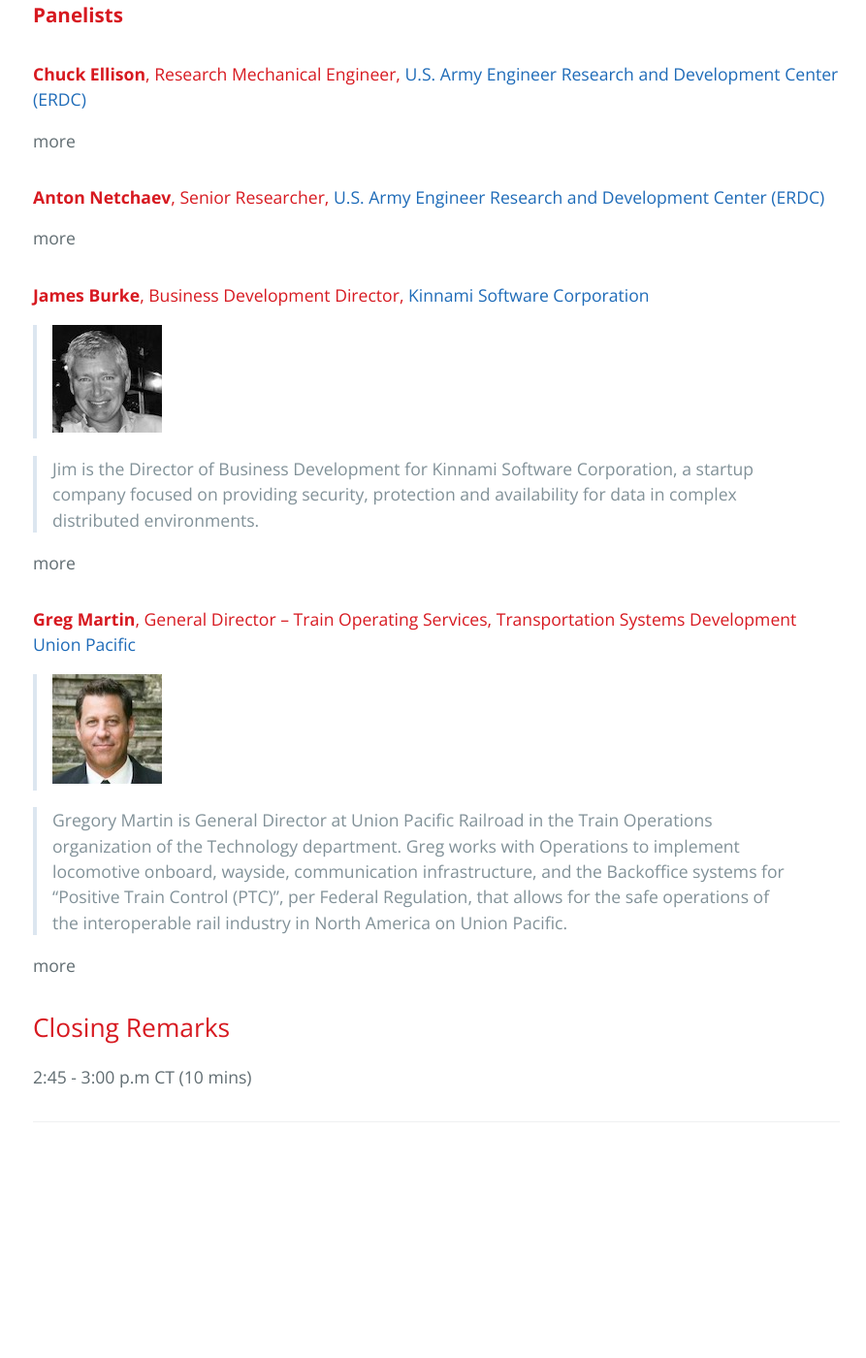
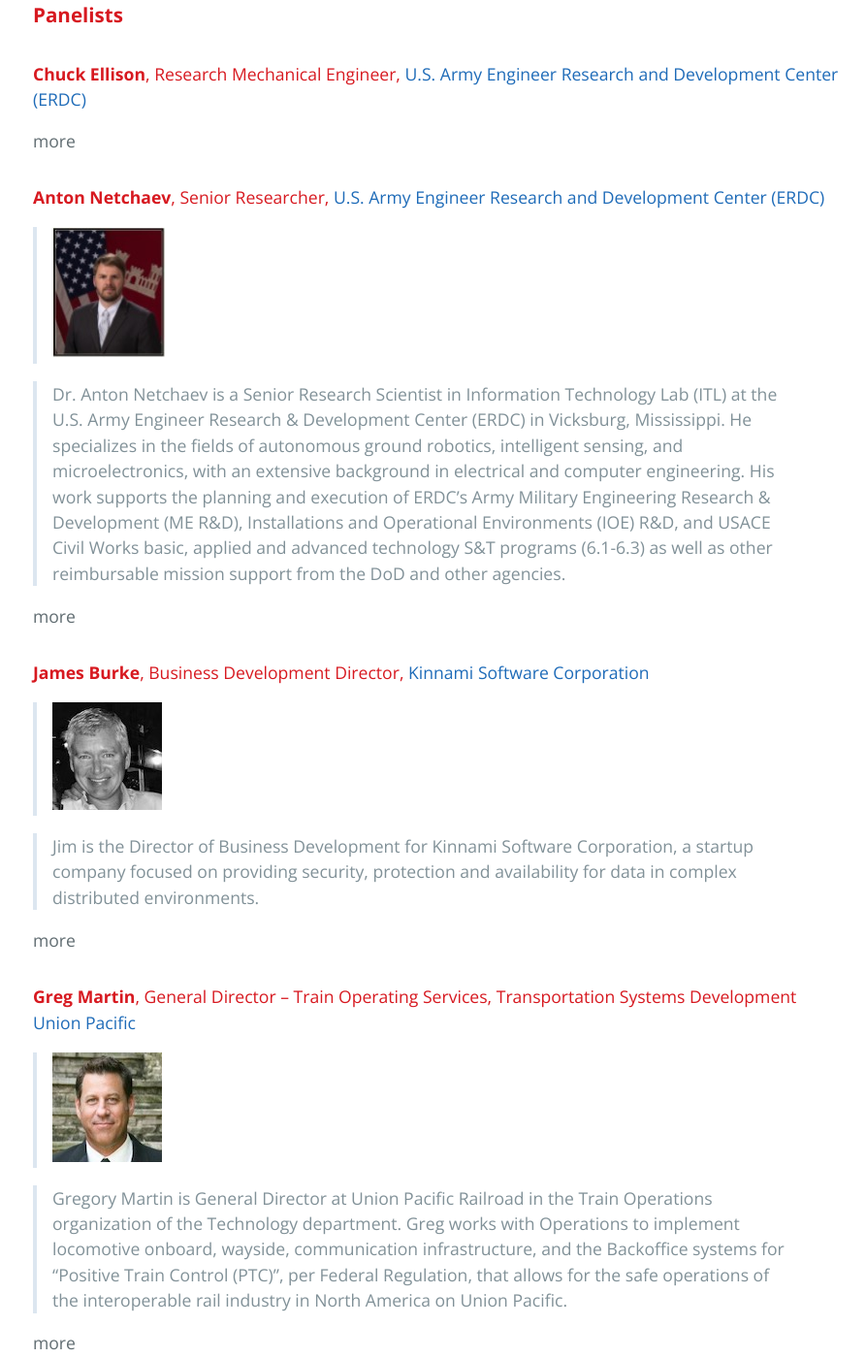
Before and after one commit to BridgingBigData/BridgingBigData.github.io, a Jekyll site: the page built from pages/bbd2023agenda.md, in a window 1280 px wide and 1400 px high, scrolled down 4028 px. Shown: the whole window at 97% size, without its empty margins (190-1083 px from the left). Built offline with Jekyll 4.4.1, drawn with Linux system fonts in a browser that asks for light colours; before the commit the page ends 5249 px from its top, so only the background shows below that.

Commit message:
update bio

```diff
--- a/pages/bbd2023agenda.md
+++ b/pages/bbd2023agenda.md
@@ -134,10 +134,16 @@
 
 ####  **Anton Netchaev**, Senior Researcher, [U.S. Army Engineer Research and Development Center (ERDC)](https://www.erdc.usace.army.mil)
 
+> ![Anton Netchaev](https://bridgingbigdata.github.io/pages/images/netchaev.jpg)
+
+> Dr. Anton Netchaev is a Senior Research Scientist in Information Technology Lab (ITL) at the U.S. Army Engineer Research & Development Center (ERDC) in Vicksburg, Mississippi. He specializes in the fields of autonomous ground robotics, intelligent sensing, and microelectronics, with an extensive background in electrical and computer engineering. His work supports the planning and execution of ERDC’s Army Military Engineering Research & Development (ME R&D), Installations and Operational Environments (IOE) R&D, and USACE Civil Works basic, applied and advanced technology S&T programs (6.1-6.3) as well as other reimbursable mission support from the DoD and other agencies.
+
 <details>
 <summary>more</summary>
 
-Coming Soon!
+Dr. Netchaev has thirteen years of experience as a lead researcher and principal investigator (PI), leading a wide array of multidisciplinary projects. He provides technical leadership to a large team of engineers, scientists, and technicians, leveraging his expertise in developing robust sensing and computing systems to support cross-domain maneuver, movement, and sustainment in GPS-denied environments. Within his work, Anton is developing autonomous and beyond visual line of sight (BVLOS) robotic systems to augment Engineer Soldier, assist in the collection of data in inaccessible environments, and inspect and repair our Nations infrastructure. His many collaborations across government, industry, and academia ensure that USACE maintains leading expertise in robotic and autonomous systems (RAS) R&D.
+
+Dr. Anton Netchaev has received his doctorate degree in Computational Science in 2015 from the University of Southern Mississippi. He also holds a Masters degree in Electrical Engineering and a Bachelors degree in Computer Engineering. During his studies, Anton developed novel sensing approaches that were trasitioned to multiple agencies such as NASA, NIH, and ONR. Dr. Netchaev currently also serves as an Adjunct Professor at Mississippi State University, teaching applied artificial intelligence courses.
 
 </details>
 
```
Also changed, not shown: pages/images/netchaev.jpg (added).
